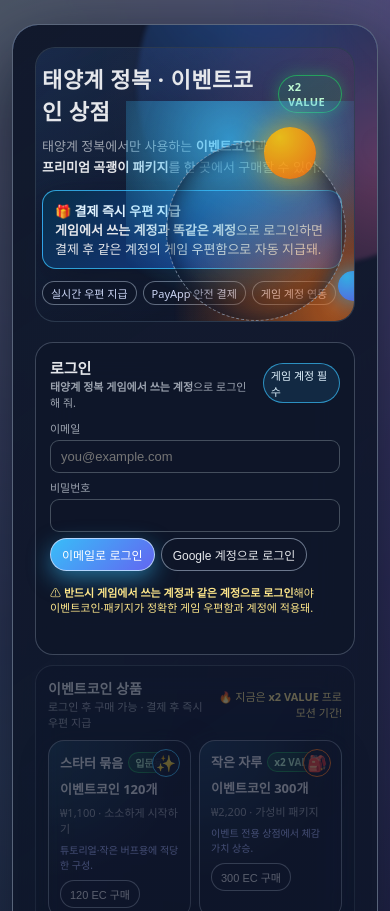
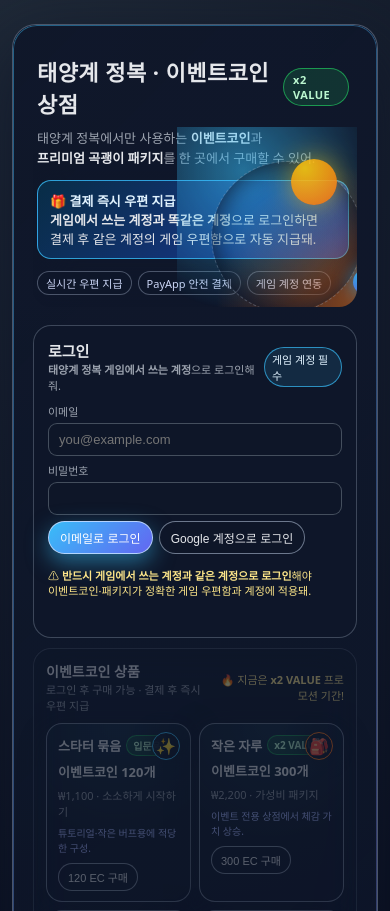
Before and after one commit to siusiu107/shop, a website: page index.html in a window 390 px wide. Shown: the top 911 px of the page. Drawn offline with Linux system fonts and the light colour scheme; no server answers.

Commit message:
Refactor CSS styles in index.html
Refactor styles for improved design consistency and responsiveness.

```diff
--- a/index.html
+++ b/index.html
@@ -10,120 +10,52 @@
 
   <style>
     :root{
-      /* 전체 우주 배경 톤 */
-      --bg-gradient:
-        radial-gradient(circle at 0% 0%, #1e293b 0, transparent 55%),
-        radial-gradient(circle at 100% 0%, #4c1d95 0, transparent 60%),
-        radial-gradient(circle at 0% 100%, #15803d 0, transparent 55%),
-        radial-gradient(circle at 100% 100%, #0ea5e9 0, transparent 55%),
-        linear-gradient(160deg,#020617,#020617 55%,#020617);
-
-      --card-bg: rgba(15,23,42,0.86);
+      --bg-gradient: radial-gradient(circle at top left,#1f2937,#020617 60%);
+      --card-bg: rgba(15,23,42,0.88);
       --accent: #38bdf8;
       --accent-soft: rgba(56,189,248,0.18);
       --border-soft: rgba(148,163,184,0.35);
       --danger: #f97373;
     }
-
     *{box-sizing:border-box;margin:0;padding:0}
-
     body{
       min-height:100vh;
       margin:0;
       font-family:system-ui,Apple SD Gothic Neo,Segoe UI,Roboto,sans-serif;
-      background-color:#020617;
-      background-image:var(--bg-gradient);
-      background-repeat:no-repeat;
-      background-size:cover;
+      background:var(--bg-gradient);
       color:#e5e7eb;
       display:flex;
       align-items:center;
       justify-content:center;
       padding:24px 12px;
-      position:relative;
-      overflow:hidden;
     }
-
-    /* 별/노이즈 레이어 */
-    body::before{
-      content:'';
-      position:fixed;
-      inset:-20%;
-      background-image:
-        radial-gradient(circle at 10% 20%, rgba(248,250,252,0.18) 0, transparent 55%),
-        radial-gradient(circle at 80% 10%, rgba(191,219,254,0.14) 0, transparent 55%),
-        radial-gradient(circle at 20% 80%, rgba(52,211,153,0.15) 0, transparent 60%);
-      mix-blend-mode:screen;
-      opacity:0.9;
-      z-index:-3;
-      pointer-events:none;
-      filter:blur(2px);
-    }
-    body::after{
-      content:'';
-      position:fixed;
-      inset:-10%;
-      background-image:radial-gradient(#ffffff40 1px, transparent 1px);
-      background-size:2px 2px;
-      opacity:0.14;
-      mix-blend-mode:screen;
-      pointer-events:none;
-      z-index:-2;
-    }
-
     .shell{
       position:relative;
       width:100%;
-      max-width:980px;
-      border-radius:26px;
-      background:linear-gradient(145deg,rgba(15,23,42,0.96),rgba(15,23,42,0.86));
-      box-shadow:0 28px 80px rgba(15,23,42,0.95);
-      border:1px solid rgba(148,163,184,0.55);
-      padding:22px;
+      max-width:960px;
+      border-radius:24px;
+      background:linear-gradient(135deg,rgba(15,23,42,0.97),rgba(15,23,42,0.9));
+      box-shadow:0 24px 70px rgba(15,23,42,0.9);
+      border:1px solid rgba(148,163,184,0.45);
+      padding:20px;
       display:grid;
-      gap:20px;
+      gap:18px;
       overflow:hidden;
-      backdrop-filter:blur(26px) saturate(1.35);
-      -webkit-backdrop-filter:blur(26px) saturate(1.35);
     }
-    /* 네온 테두리 */
     .shell::before{
       content:'';
       position:absolute;
-      inset:-1px;
+      inset:0;
       border-radius:inherit;
       padding:1px;
-      background:conic-gradient(
-        from 210deg,
-        rgba(56,189,248,0.0),
-        rgba(56,189,248,0.45),
-        rgba(129,140,248,0.65),
-        rgba(45,212,191,0.6),
-        rgba(56,189,248,0.0)
-      );
+      background:linear-gradient(135deg,rgba(56,189,248,0.7),rgba(129,140,248,0.5),rgba(45,212,191,0.7));
       -webkit-mask:
         linear-gradient(#000 0 0) content-box,
         linear-gradient(#000 0 0);
       -webkit-mask-composite:xor;
       mask-composite:exclude;
-      opacity:0.9;
       pointer-events:none;
-    }
-    /* 카드 뒤쪽 오로라 */
-    .shell::after{
-      content:'';
-      position:absolute;
-      right:-120px;
-      top:-120px;
-      width:360px;
-      height:360px;
-      border-radius:999px;
-      background:radial-gradient(circle at 30% 20%,rgba(59,130,246,0.7),transparent 65%),
-                 radial-gradient(circle at 70% 70%,rgba(244,114,182,0.65),transparent 60%);
-      opacity:0.55;
-      filter:blur(2px);
-      pointer-events:none;
-      z-index:-1;
+      opacity:0.65;
     }
 
     @media (min-width:768px){
@@ -135,26 +67,10 @@
 
     .hero{
       position:relative;
-      padding:14px 12px 16px 6px;
+      padding:10px 8px 12px 4px;
       overflow:hidden;
-      border-radius:20px;
-      background:linear-gradient(155deg,rgba(15,23,42,0.05),rgba(15,23,42,0.6));
-      border:1px solid rgba(51,65,85,0.8);
+      border-radius:18px;
     }
-
-    .hero::before{
-      content:'';
-      position:absolute;
-      inset:-40%;
-      background:
-        radial-gradient(circle at 0% 0%,rgba(59,130,246,0.35),transparent 60%),
-        radial-gradient(circle at 100% 20%,rgba(244,114,182,0.35),transparent 55%);
-      opacity:0.7;
-      mix-blend-mode:screen;
-      pointer-events:none;
-      z-index:-1;
-    }
-
     .hero-title{
       display:flex;
       align-items:center;
@@ -170,13 +86,12 @@
       background:rgba(34,197,94,0.16);
       border:1px solid rgba(34,197,94,0.7);
       color:#bbf7d0;
-      box-shadow:0 0 16px rgba(34,197,94,0.4);
     }
     .hero-sub{
       margin-top:10px;
       font-size:13px;
       color:#9ca3af;
-      line-height:1.6;
+      line-height:1.5;
       max-width:360px;
     }
     .hero-sub strong{
@@ -186,10 +101,10 @@
       margin-top:12px;
       padding:10px 12px;
       border-radius:14px;
-      background:linear-gradient(135deg,rgba(8,47,73,0.95),rgba(30,64,175,0.9));
+      background:linear-gradient(135deg,rgba(8,47,73,0.9),rgba(30,64,175,0.85));
       border:1px solid rgba(56,189,248,0.8);
       font-size:13px;
-      box-shadow:0 16px 40px rgba(15,23,42,0.95);
+      box-shadow:0 12px 35px rgba(15,23,42,0.9);
     }
     .hero-highlight b{
       color:#e0f2fe;
@@ -204,31 +119,29 @@
     .badge{
       padding:3px 8px;
       border-radius:999px;
-      border:1px solid rgba(148,163,184,0.6);
-      background:rgba(15,23,42,0.8);
+      border:1px solid rgba(148,163,184,0.45);
+      background:rgba(15,23,42,0.82);
       color:#cbd5f5;
-      backdrop-filter:blur(10px);
     }
 
-    /* 오른쪽 뒤에 도는 궤도/행성들 */
+    /* 이미지 없이 우주 분위기 */
     .hero-orbit{
       position:absolute;
-      right:-32px;
+      right:-40px;
       bottom:-40px;
-      width:260px;
-      height:260px;
+      width:220px;
+      height:220px;
       background:
-        radial-gradient(circle at 40% 15%,rgba(56,189,248,0.8),transparent 60%),
-        radial-gradient(circle at 80% 80%,rgba(249,115,22,0.7),transparent 55%);
+        radial-gradient(circle at 30% 20%,rgba(56,189,248,0.6),transparent 60%),
+        radial-gradient(circle at 80% 80%,rgba(249,115,22,0.55),transparent 55%);
       opacity:0.9;
       pointer-events:none;
-      filter:blur(0.5px);
     }
     .orbit-ring{
       position:absolute;
-      inset:40px;
+      inset:34px;
       border-radius:999px;
-      border:1px dashed rgba(148,163,184,0.8);
+      border:1px dashed rgba(148,163,184,0.4);
       box-shadow:0 0 24px rgba(15,23,42,0.9) inset;
     }
     .planet{
@@ -236,20 +149,20 @@
       border-radius:999px;
     }
     .planet-main{
-      width:52px;
-      height:52px;
-      right:70px;
-      top:26px;
+      width:46px;
+      height:46px;
+      right:60px;
+      top:32px;
       background:radial-gradient(circle at 30% 20%,#facc15,#f97316);
-      box-shadow:0 0 32px rgba(250,204,21,0.9);
+      box-shadow:0 0 28px rgba(250,204,21,0.7);
     }
     .planet-sub{
-      width:30px;
-      height:30px;
+      width:26px;
+      height:26px;
       right:18px;
-      bottom:60px;
+      bottom:52px;
       background:radial-gradient(circle at 30% 20%,#38bdf8,#6366f1);
-      box-shadow:0 0 24px rgba(56,189,248,0.9);
+      box-shadow:0 0 20px rgba(56,189,248,0.8);
     }
 
     .auth-card{
@@ -261,7 +174,6 @@
       flex-direction:column;
       gap:10px;
       backdrop-filter:blur(18px);
-      -webkit-backdrop-filter:blur(18px);
     }
     .auth-header{
       display:flex;
@@ -391,7 +303,6 @@
       border:1px solid var(--border-soft);
       padding:12px 12px 10px;
       backdrop-filter:blur(18px);
-      -webkit-backdrop-filter:blur(18px);
     }
     .shop-header{
       display:flex;
@@ -431,8 +342,8 @@
       padding:11px 11px 10px;
       border-radius:16px;
       background:
-        radial-gradient(circle at 0 0,rgba(56,189,248,0.20),transparent 60%),
-        rgba(15,23,42,0.97);
+        radial-gradient(circle at top,rgba(56,189,248,0.10),transparent 60%),
+        rgba(15,23,42,0.96);
       border:1px solid rgba(148,163,184,0.7);
       display:flex;
       flex-direction:column;
```
